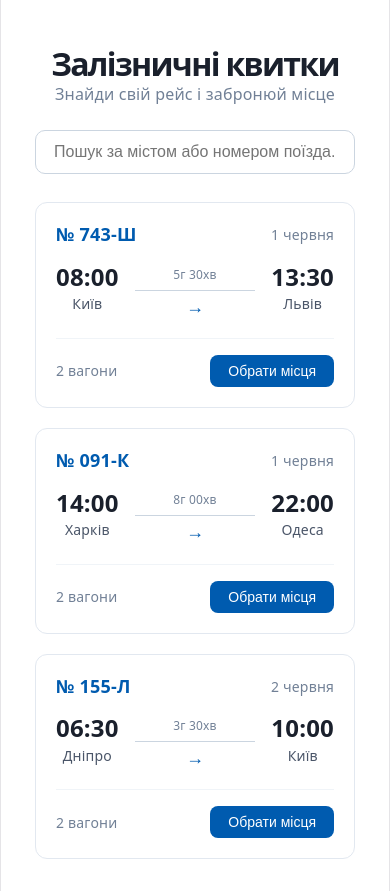
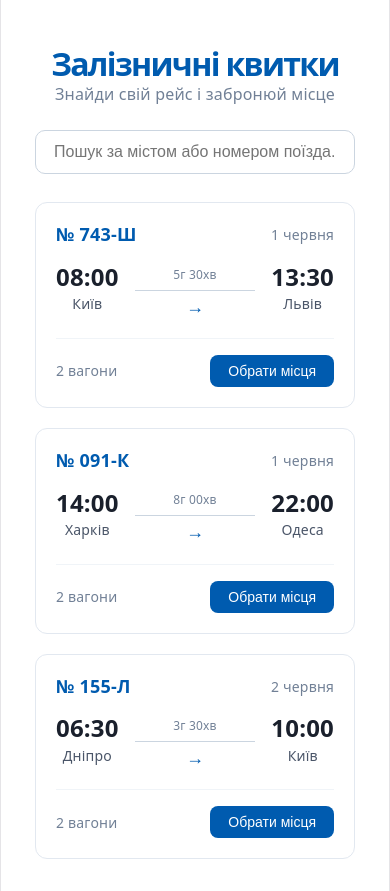
Before and after one commit to yano4kaaaaaa/lab9-10_-WEB-project, a React (Vite) app in the folder railway/: page / in a window 390 px wide. Built offline with nearby package versions, Linux system fonts and the light colour scheme.

Commit message:
style: add responsive mobile-first layout

```diff
--- a/railway/src/pages/Booking.jsx
+++ b/railway/src/pages/Booking.jsx
@@ -50,7 +50,7 @@ function Booking() {
       seats: selectedSeats,
       passenger: formData,
     });
-    toast.success(`✅ Квиток заброньовано! Місця: ${selectedSeats.join(", ")}`);
+    toast.success(`Квиток заброньовано! Місця: ${selectedSeats.join(", ")}`);
     setTimeout(() => navigate("/"), 2000);
   };
 
--- a/railway/src/pages/Booking.module.css
+++ b/railway/src/pages/Booking.module.css
@@ -9,7 +9,7 @@
   padding: 0;
 }
 .back:hover { text-decoration: underline; }
-.title { font-size: 28px; font-weight: 800; color: #1a202c; }
+.title { font-size: 28px; font-weight: 800; color: #005baf; }
 .sub { color: #718096; margin-bottom: 28px; }
 .selected { font-size: 15px; color: #4a5568; margin-bottom: 16px; }
 .error { text-align: center; padding: 60px; font-size: 20px; color: #e53e3e; }
--- a/railway/src/pages/Home.module.css
+++ b/railway/src/pages/Home.module.css
@@ -1,5 +1,5 @@
 .page { max-width: 1100px; margin: 0 auto; padding: 32px 20px; }
-.title { font-size: 32px; font-weight: 800; color: #1a202c; margin-bottom: 8px; }
+.title { font-size: 32px; font-weight: 800; color: #005baf; margin-bottom: 8px; }
 .subtitle { color: #718096; margin-bottom: 24px; }
 .search {
   width: 100%;
```
